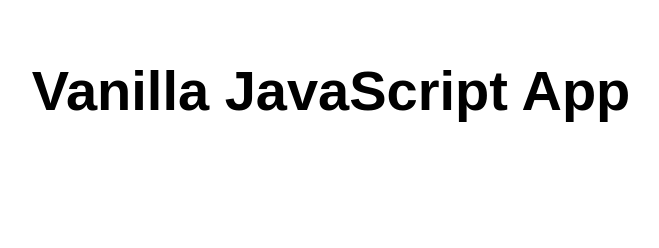
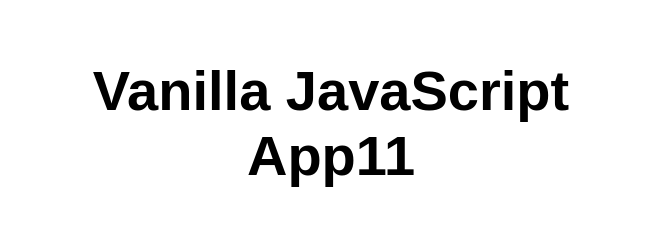
Before and after one commit to BalakumaranGunasekaran/teststaticwebapp, a website: page src/index.html in a window 1280 px wide. Shown: the whole page, without its empty margins (309-968 px from the left). Drawn offline with Linux system fonts and the light colour scheme.

Commit message:
Update index.html

```diff
--- a/src/index.html
+++ b/src/index.html
@@ -10,7 +10,7 @@
 
 <body>
   <main>
-    <h1>Vanilla JavaScript App</h1>
+    <h1>Vanilla JavaScript App11</h1>
   </main>
 </body>
 
```
